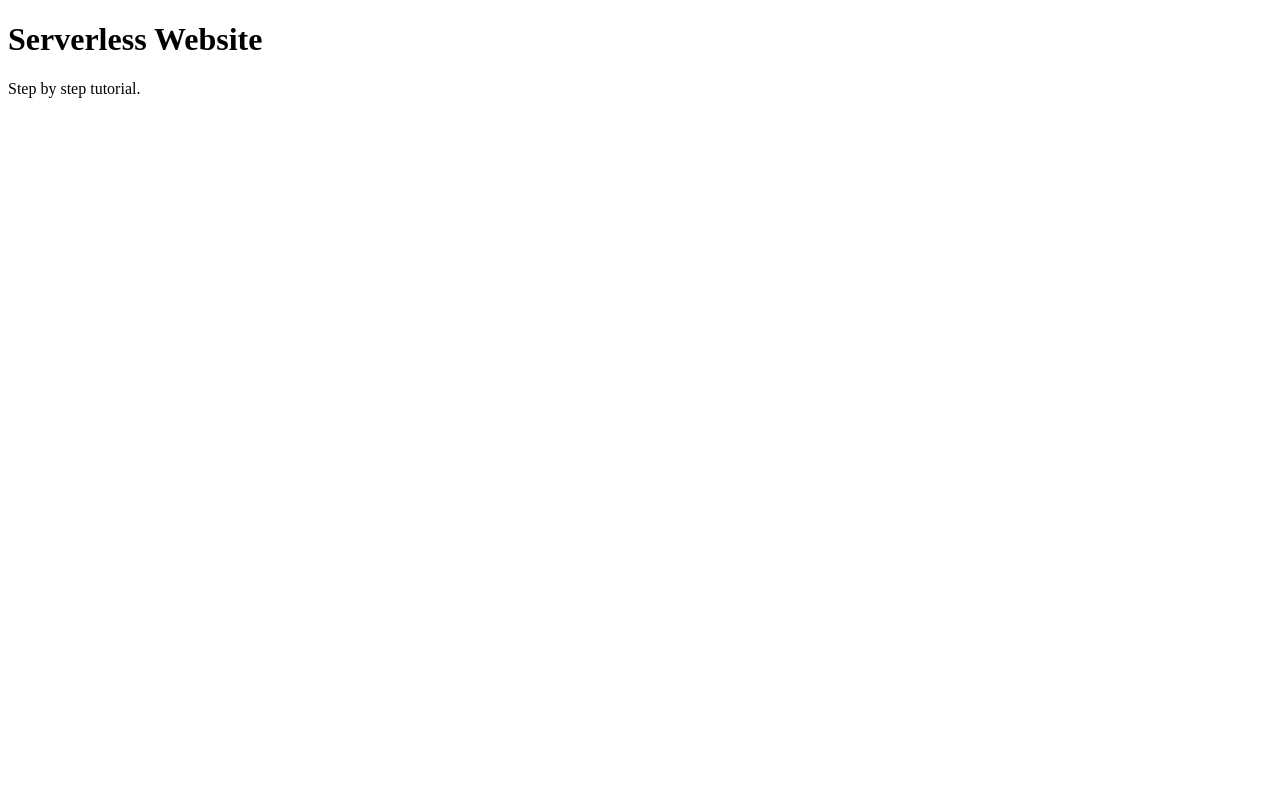
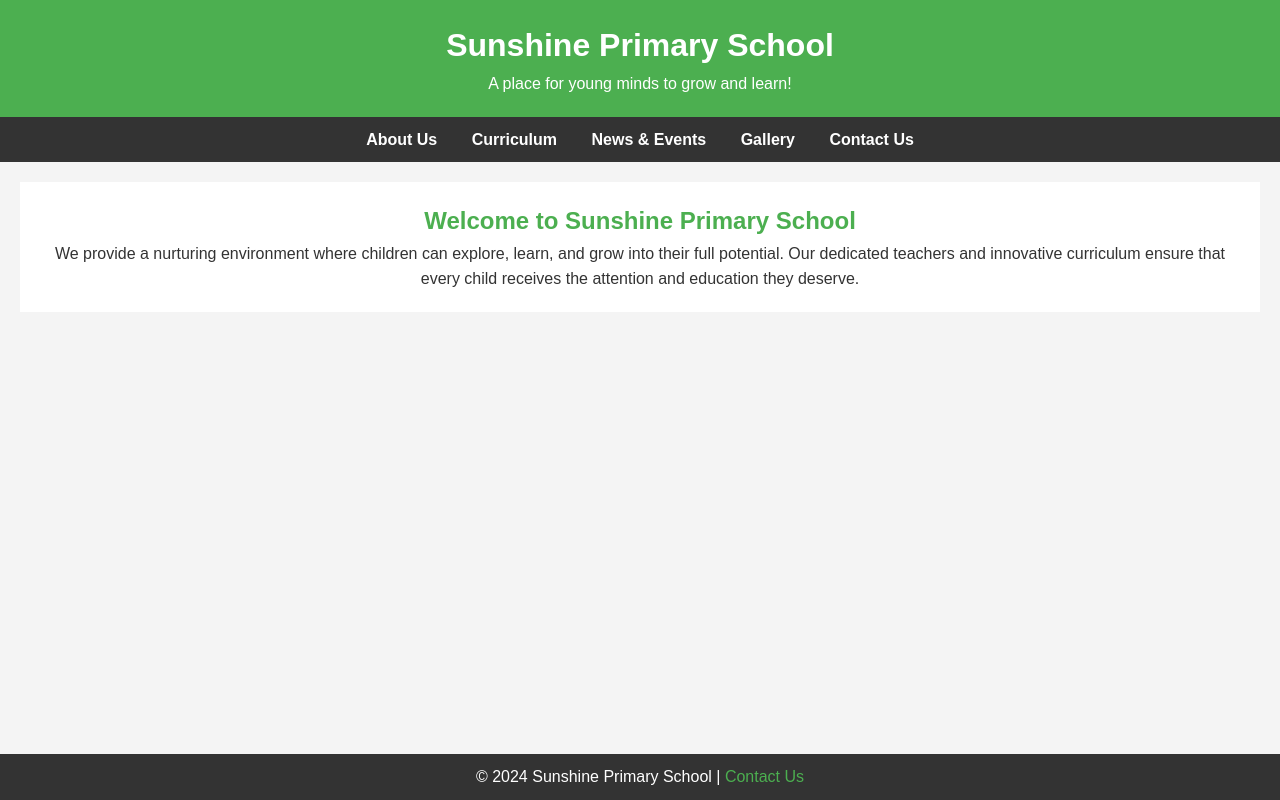
Before and after one commit to lvmre/serverless-website, a plain HTML site: page index.html in a window 1280 px wide. Drawn offline with Linux system fonts and the light colour scheme.

Commit message:
#	modified:   index.html #	new file:   script.js #	new file:   styles.css

```diff
--- a/index.html
+++ b/index.html
@@ -3,10 +3,39 @@
 <head>
     <meta charset="UTF-8">
     <meta name="viewport" content="width=device-width, initial-scale=1.0">
-    <title>Serverless Website</title>
+    <meta name="description" content="Welcome to Sunshine Primary School - A place for young minds to grow and learn!">
+    <title>Sunshine Primary School</title>
+    <link rel="stylesheet" href="styles.css">
 </head>
 <body>
-    <h1>Serverless Website</h1>
-    <p>Step by step tutorial.</p>
+
+    <!-- Header Section -->
+    <header>
+        <h1>Sunshine Primary School</h1>
+        <p>A place for young minds to grow and learn!</p>
+    </header>
+
+    <!-- Navigation Menu -->
+    <nav>
+        <ul>
+            <li><a href="#about">About Us</a></li>
+            <li><a href="#curriculum">Curriculum</a></li>
+            <li><a href="#events">News & Events</a></li>
+            <li><a href="#gallery">Gallery</a></li>
+            <li><a href="#contact">Contact Us</a></li>
+        </ul>
+    </nav>
+
+    <!-- Welcome Section -->
+    <section id="welcome">
+        <h2>Welcome to Sunshine Primary School</h2>
+        <p>We provide a nurturing environment where children can explore, learn, and grow into their full potential. Our dedicated teachers and innovative curriculum ensure that every child receives the attention and education they deserve.</p>
+    </section>
+
+    <!-- Footer -->
+    <footer>
+        <p>&copy; 2024 Sunshine Primary School | <a href="#contact">Contact Us</a></p>
+    </footer>
+
 </body>
 </html>
--- /dev/null
+++ b/styles.css
@@ -0,0 +1,81 @@
+/* Basic Reset */
+* {
+    margin: 0;
+    padding: 0;
+    box-sizing: border-box;
+}
+
+/* Body Styling */
+body {
+    font-family: Arial, sans-serif;
+    background-color: #f4f4f4;
+    color: #333;
+    line-height: 1.6;
+}
+
+/* Header Styling */
+header {
+    background: #4CAF50;
+    color: white;
+    padding: 20px;
+    text-align: center;
+}
+
+/* Navigation Styling */
+nav {
+    background: #333;
+    color: white;
+    padding: 10px 0;
+}
+
+nav ul {
+    list-style-type: none;
+    text-align: center;
+}
+
+nav ul li {
+    display: inline;
+    margin: 0 15px;
+}
+
+nav ul li a {
+    color: white;
+    text-decoration: none;
+    font-weight: bold;
+}
+
+nav ul li a:hover {
+    text-decoration: underline;
+}
+
+/* Welcome Section Styling */
+#welcome {
+    padding: 20px;
+    background-color: #fff;
+    margin: 20px;
+    text-align: center;
+}
+
+#welcome h2 {
+    color: #4CAF50;
+}
+
+/* Footer Styling */
+footer {
+    background: #333;
+    color: white;
+    padding: 10px 0;
+    text-align: center;
+    position: fixed;
+    bottom: 0;
+    width: 100%;
+}
+
+footer a {
+    color: #4CAF50;
+    text-decoration: none;
+}
+
+footer a:hover {
+    text-decoration: underline;
+}
```
Also changed, not shown: script.js (added, +16 -0 lines).
